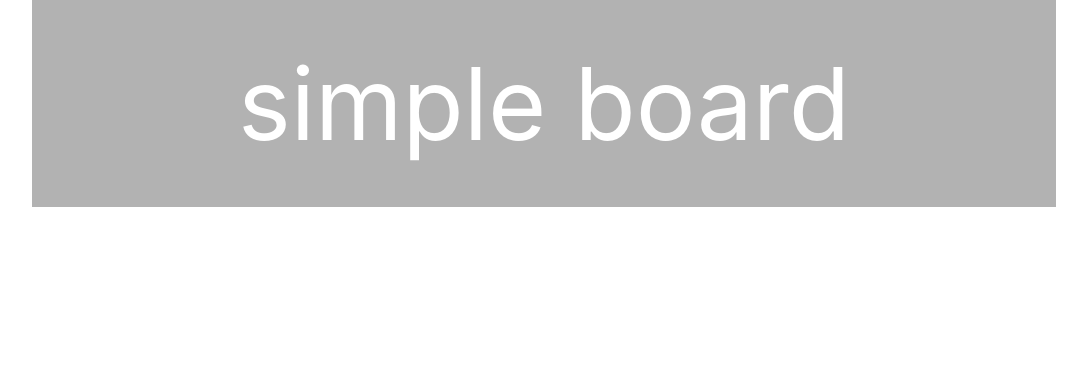
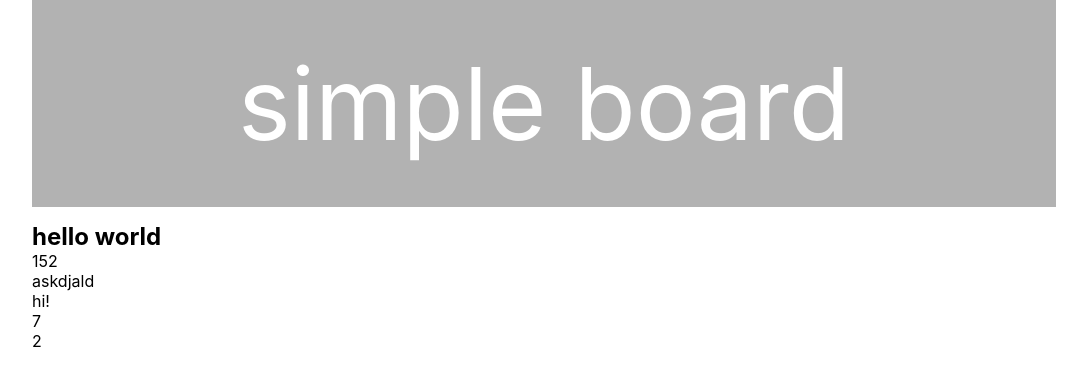
Before and after one commit to hellun205/simple-board, a React (Create React App) app: page /post/1 in a window 1280 px wide. Before the commit this address had no page. Shown: the top 386 px of the page, without its empty margins (96-1183 px from the left). Built offline with nearby package versions, Linux system fonts and the light colour scheme.

Commit message:
view post

```diff
--- a/src/App.tsx
+++ b/src/App.tsx
@@ -3,7 +3,7 @@ import "./App.css";
 import { BrowserRouter, Route, Routes } from "react-router-dom";
 import Index from "./pages";
 import Write from "./pages/write";
-import Post from "./pages/post";
+import PostPage from "./pages/post";
 
 export interface Post {
   id: number | string;
@@ -45,6 +45,10 @@ function App() {
     return id;
   };
 
+  const findById = (id: number): Post | undefined => {
+    return post.find((value) => value.id === id);
+  };
+
   return (
     <div className="App">
       <BrowserRouter>
@@ -53,7 +57,10 @@ function App() {
           <Routes>
             <Route path="/" element={<Index posts={post} />}></Route>
             <Route path="/write" element={<Write />}></Route>
-            <Route path="/post" element={<Post />}></Route>
+            <Route
+              path="/post/:id"
+              element={<PostPage findById={findById} />}
+            ></Route>
           </Routes>
         </div>
       </BrowserRouter>
--- a/src/pages/post.tsx
+++ b/src/pages/post.tsx
@@ -1,7 +1,34 @@
 import { FC } from "react";
+import { useParams } from "react-router-dom";
+import { Post } from "../App";
 
-const Post: FC = () => {
-  return <>post paage</>;
+interface Props {
+  findById(id: number): Post | undefined;
+}
+
+const PostPage: FC<Props> = ({ findById }) => {
+  const { id } = useParams();
+  const postId = parseInt(id || "0");
+  const post = findById(postId);
+
+  if (!post) {
+    return <h1>error 404</h1>;
+  }
+
+  return (
+    <div>
+      <div>
+        <h2>{post.title}</h2>
+        <div>{post.view}</div>
+      </div>
+      <div>{post.author}</div>
+      <div>{post.content}</div>
+      <div>
+        <div>{post.like}</div>
+        <div>{post.dislike}</div>
+      </div>
+    </div>
+  );
 };
 
-export default Post;
+export default PostPage;
```
